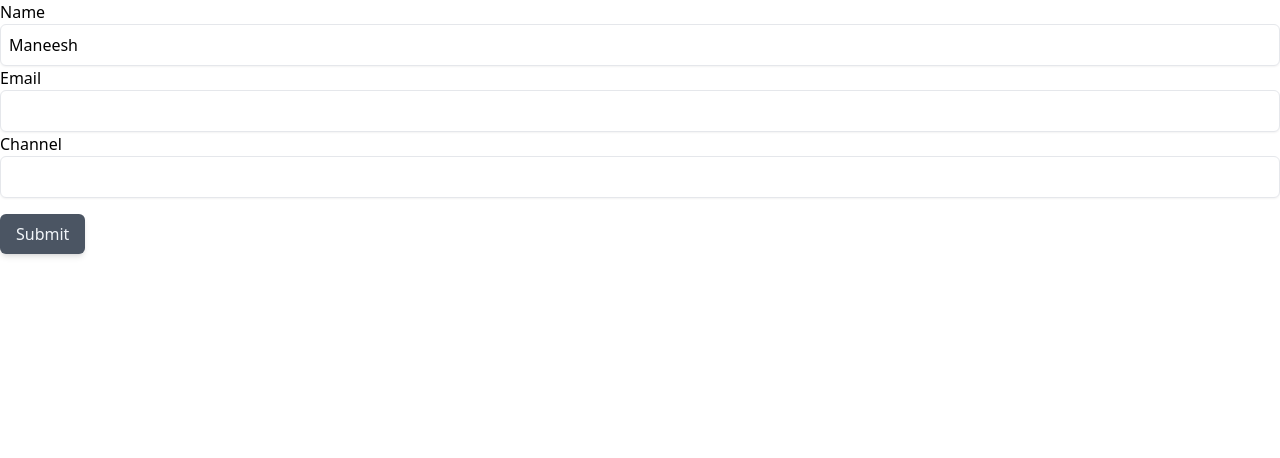
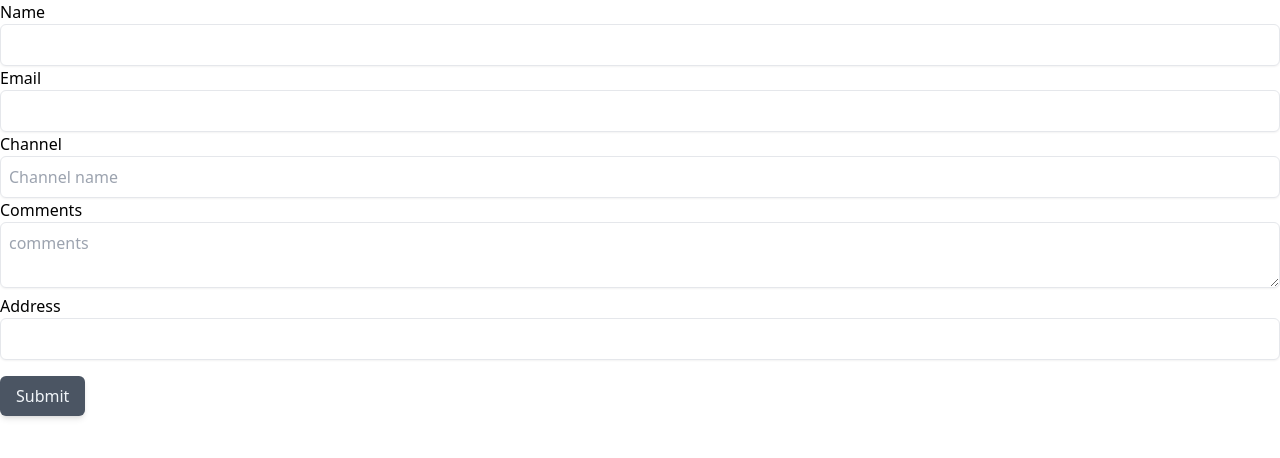
Before and after one commit to ManeeshGonu/formik, a React (Vite) app: page / in a window 1280 px wide. Shown: the top 458 px of the page. Built offline with nearby package versions, Linux system fonts and the light colour scheme.

Commit message:
Implementation of field component with render props method

```diff
--- a/src/components/YoutubeForm.jsx
+++ b/src/components/YoutubeForm.jsx
@@ -4,37 +4,23 @@ import * as Yup from "yup";
 
 const YoutubeForm = () => {
   const initialValues = {
-    name: "Maneesh",
+    name: "",
     email: "",
     channel: "",
+    comments: "",
+    address: "",
   };
 
   const onSubmit = (values) => {
     console.log("Form Data", values);
   };
-  //   //values.name, values.email, values.channel
-  //   //errors.name, errors.email, errors.channel
-
-  //   let errors = {};
-
-  //   if (!values.name) errors.name = "Required";
-  //   if (!values.email) {
-  //     errors.email = "Required";
-  //   } else if (
-  //     !/^[a-zA-Z0-9._%+-]+@[a-zA-Z0-9.-]+\.[a-zA-Z]{2,}$/.test(values.email)
-  //   ) {
-  //     errors.email = "Invalid email format";
-  //   }
-
-  //   if (!values.channel) errors.channel = "Required";
-
-  //   return errors;
-  // };
 
   const validationSchema = Yup.object({
     name: Yup.string().required("Required!"),
     email: Yup.string().email("Invalid email format").required("Required!"),
     channel: Yup.string().required("Required!"),
+    address: Yup.string().required("Required!"),
+    comments: Yup.string().required("Required!"),
   });
 
   // console.log("Form Values", formik.values);
@@ -61,8 +47,40 @@ const YoutubeForm = () => {
           </div>
           <div className="w-full">
             <label htmlFor="channel">Channel</label>
-            <Field type="text" id="channel" name="channel" />
+            <Field
+              type="text"
+              id="channel"
+              name="channel"
+              placeholder="Channel name"
+            />
             <ErrorMessage name="channel" />
+          </div>
+          <div className="w-full">
+            <label htmlFor="comments">Comments</label>
+            <Field
+              as="textarea"
+              id="comments"
+              name="comments"
+              placeholder="comments"
+            />
+            <ErrorMessage name="comments" />
+          </div>
+
+          <div className="w-full">
+            <Field name="address">
+              {(props) => {
+                const { field, form, meta } = props;
+                return (
+                  <div>
+                    <label htmlFor="address">Address</label>
+                    <input id="address" {...field} />
+                    {meta.touched && meta.error ? (
+                      <div className="error">{meta.error}</div>
+                    ) : null}
+                  </div>
+                );
+              }}
+            </Field>
           </div>
           <button type="submit">Submit</button>
         </Form>
```
